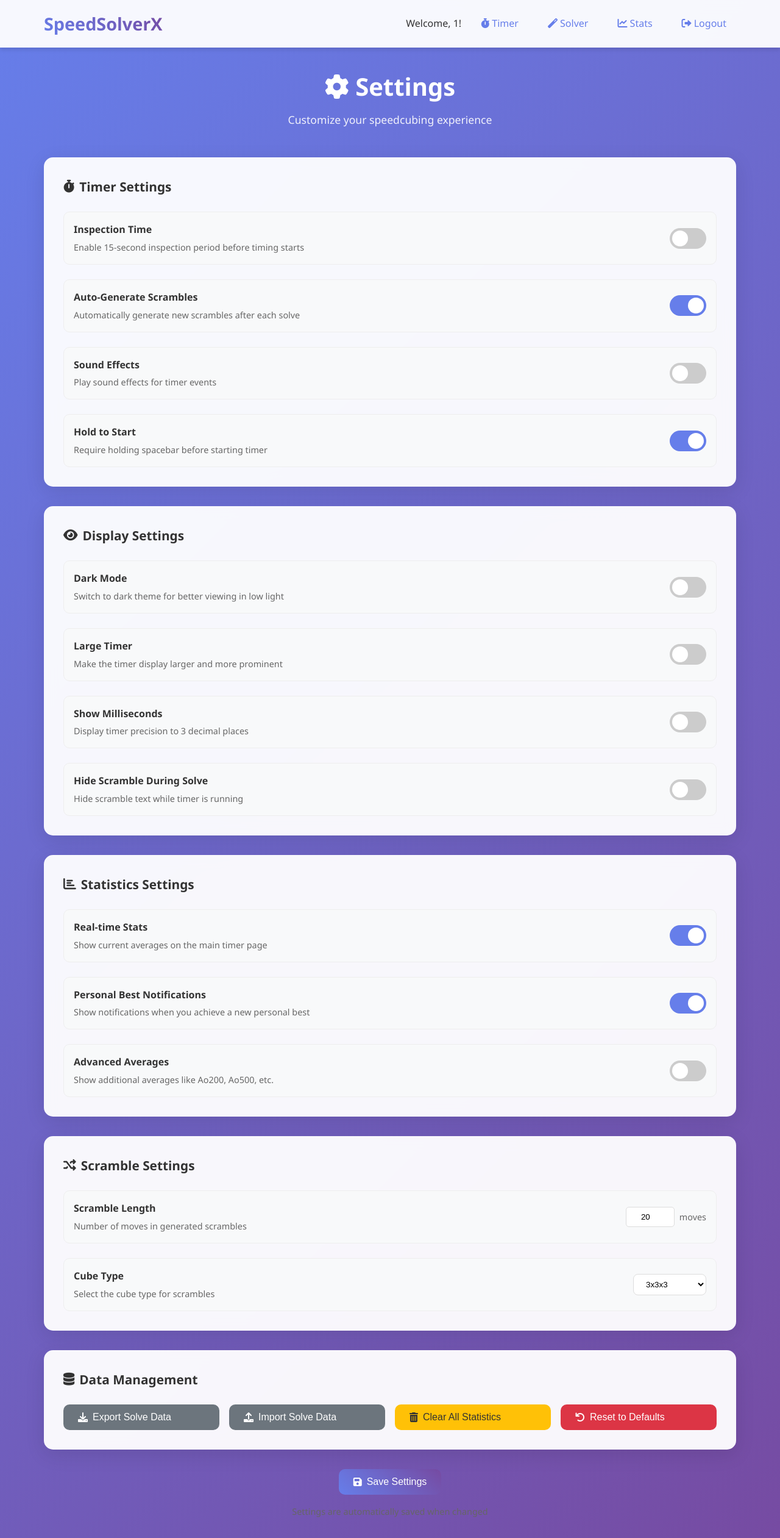
After one commit to ITFest-Projects-PISG-2025-26/SpeedSolverX, a Flask app: page /settings in a window 1280 px wide. The commit adds this page. Shown: the whole page at 61% size. Run offline with Flask 3, Linux system fonts and the light colour scheme; a user stored in the database is signed in.

Commit message:
Restore complete settings system with all requested features - Timer/Display/Statistics/Scramble/Data Management settings

```diff
--- a/src/backend/app.py
+++ b/src/backend/app.py
@@ -55,6 +55,11 @@ def stats():
 
     stats_data = calculate_stats(solves)
     return render_template('stats.html', stats=stats_data, solves=solves)
+
+@app.route('/settings')
+@login_required
+def settings():
+    return render_template('settings.html')
 
 @app.route('/api/scramble')
 @login_required
--- /dev/null
+++ b/src/frontend/static/js/global-settings.js
@@ -0,0 +1,139 @@
+// Global Settings Manager - Applies settings across all pages
+class GlobalSettings {
+    constructor() {
+        this.defaultSettings = {
+            inspection: false,
+            autoScramble: true,
+            sound: false,
+            holdToStart: true,
+            darkMode: false,
+            largeTimer: false,
+            milliseconds: false,
+            hideScramble: false,
+            realtimeStats: true,
+            pbNotifications: true,
+            advancedAverages: false,
+            scrambleLength: 20,
+            cubeType: '3x3'
+        };
+
+        this.settings = this.loadSettings();
+        this.applyGlobalSettings();
+    }
+
+    loadSettings() {
+        const saved = localStorage.getItem('speedsolverx_settings');
+        if (saved) {
+            try {
+                return { ...this.defaultSettings, ...JSON.parse(saved) };
+            } catch (e) {
+                console.error('Failed to load settings:', e);
+                return { ...this.defaultSettings };
+            }
+        }
+        return { ...this.defaultSettings };
+    }
+
+    applyGlobalSettings() {
+        // Apply visual settings that affect all pages
+        this.applyDarkMode();
+        this.applyLargeTimer();
+        this.applyCustomStyles();
+
+        console.log('Global settings applied:', this.settings);
+
+        // Listen for settings changes from other pages
+        window.addEventListener('storage', (e) => {
+            if (e.key === 'speedsolverx_settings') {
+                this.settings = this.loadSettings();
+                this.applyGlobalSettings();
+                console.log('Settings refreshed from storage change');
+            }
+        });
+    }
+
+    applyDarkMode() {
+        console.log('Applying dark mode:', this.settings.darkMode);
+        if (this.settings.darkMode) {
+            document.body.classList.add('dark-mode');
+            document.documentElement.setAttribute('data-theme', 'dark');
+        } else {
+            document.body.classList.remove('dark-mode');
+            document.documentElement.setAttribute('data-theme', 'light');
+        }
+        console.log('Dark mode classes:', document.body.className);
+    }
+
+    applyLargeTimer() {
+        if (this.settings.largeTimer) {
+            document.body.classList.add('large-timer');
+        } else {
+            document.body.classList.remove('large-timer');
+        }
+    }
+
+    applyCustomStyles() {
+        // Apply other visual preferences
+        if (this.settings.milliseconds) {
+            document.body.classList.add('show-milliseconds');
+        } else {
+            document.body.classList.remove('show-milliseconds');
+        }
+
+        if (this.settings.hideScramble) {
+            document.body.classList.add('hide-scramble');
+        } else {
+            document.body.classList.remove('hide-scramble');
+        }
+    }
+
+    // Public methods for other components to use
+    getSetting(key) {
+        return this.settings[key];
+    }
+
+    getAllSettings() {
+        return { ...this.settings };
+    }
+
+    updateSetting(key, value) {
+        console.log(`GlobalSettings.updateSetting called: ${key} = ${value}`);
+        console.log('Previous settings:', this.settings);
+
+        this.settings[key] = value;
+        localStorage.setItem('speedsolverx_settings', JSON.stringify(this.settings));
+
+        console.log('Updated settings:', this.settings);
+        console.log('Saved to localStorage:', localStorage.getItem('speedsolverx_settings'));
+
+        this.applyGlobalSettings();
+
+        // Notify other pages of settings change
+        window.dispatchEvent(new CustomEvent('settingsChanged', {
+            detail: { key, value, allSettings: this.settings }
+        }));
+
+        console.log('Settings change event dispatched');
+    }
+
+    // Method to force refresh settings (useful when switching pages)
+    refreshSettings() {
+        this.settings = this.loadSettings();
+        this.applyGlobalSettings();
+    }
+}
+
+// Initialize global settings immediately
+window.globalSettings = new GlobalSettings();
+
+// Expose settings to global scope for other scripts
+window.getSettings = () => window.globalSettings.getAllSettings();
+window.getSetting = (key) => window.globalSettings.getSetting(key);
+window.updateSetting = (key, value) => window.globalSettings.updateSetting(key, value);
+
+// Auto-refresh settings when page becomes visible (for better cross-tab sync)
+document.addEventListener('visibilitychange', () => {
+    if (!document.hidden) {
+        window.globalSettings.refreshSettings();
+    }
+});
--- a/src/frontend/templates/home.html
+++ b/src/frontend/templates/home.html
@@ -6,6 +6,7 @@
     <title>Home - SpeedSolverX</title>
     <link rel="stylesheet" href="/static/css/styles.css">
     <link href="https://cdnjs.cloudflare.com/ajax/libs/font-awesome/6.0.0/css/all.min.css" rel="stylesheet">
+    <script src="/static/js/global-settings.js"></script>
 </head>
 <body>
     <nav class="navbar">
@@ -17,6 +18,7 @@
                 <span>Welcome, {{ current_user.id }}!</span>
                 <a href="/solver" class="nav-link"><i class="fas fa-magic"></i> Solver</a>
                 <a href="/stats" class="nav-link"><i class="fas fa-chart-line"></i> Stats</a>
+                <a href="/settings" class="nav-link"><i class="fas fa-cog"></i> Settings</a>
                 <a href="/logout" class="nav-link"><i class="fas fa-sign-out-alt"></i> Logout</a>
             </div>
         </div>
--- a/src/frontend/templates/login.html
+++ b/src/frontend/templates/login.html
@@ -6,6 +6,7 @@
     <title>Login - SpeedSolverX</title>
     <link rel="stylesheet" href="/static/css/styles.css">
     <link href="https://cdnjs.cloudflare.com/ajax/libs/font-awesome/6.0.0/css/all.min.css" rel="stylesheet">
+    <script src="/static/js/global-settings.js"></script>
 </head>
 <body class="auth-body">
     <div class="auth-container">
--- /dev/null
+++ b/src/frontend/templates/settings.html
@@ -0,0 +1,242 @@
+<!DOCTYPE html>
+<html lang="en">
+<head>
+    <meta charset="UTF-8">
+    <meta name="viewport" content="width=device-width, initial-scale=1.0">
+    <title>Settings - SpeedSolverX</title>
+    <link rel="stylesheet" href="/static/css/styles.css">
+    <link href="https://cdnjs.cloudflare.com/ajax/libs/font-awesome/6.0.0/css/all.min.css" rel="stylesheet">
+    <script src="/static/js/global-settings.js"></script>
+</head>
+<body>
+    <nav class="navbar">
+        <div class="nav-container">
+            <a href="/" class="nav-title-link">
+                <h1 class="nav-title">SpeedSolverX</h1>
+            </a>
+            <div class="nav-user">
+                <span>Welcome, {{ current_user.id }}!</span>
+                <a href="/timer" class="nav-link"><i class="fas fa-stopwatch"></i> Timer</a>
+                <a href="/solver" class="nav-link"><i class="fas fa-magic"></i> Solver</a>
+                <a href="/stats" class="nav-link"><i class="fas fa-chart-line"></i> Stats</a>
+                <a href="/logout" class="nav-link"><i class="fas fa-sign-out-alt"></i> Logout</a>
+            </div>
+        </div>
+    </nav>
+
+    <div class="container">
+        <div class="settings-header">
+            <h2><i class="fas fa-cog"></i> Settings</h2>
+            <p>Customize your speedcubing experience</p>
+        </div>
+
+        <!-- Timer Settings -->
+        <div class="settings-section">
+            <h3><i class="fas fa-stopwatch"></i> Timer Settings</h3>
+            <div class="settings-grid">
+                <div class="setting-item">
+                    <div class="setting-info">
+                        <label class="setting-label">Inspection Time</label>
+                        <p class="setting-description">Enable 15-second inspection period before timing starts</p>
+                    </div>
+                    <label class="switch">
+                        <input type="checkbox" id="inspectionToggle">
+                        <span class="slider"></span>
+                    </label>
+                </div>
+
+                <div class="setting-item">
+                    <div class="setting-info">
+                        <label class="setting-label">Auto-Generate Scrambles</label>
+                        <p class="setting-description">Automatically generate new scrambles after each solve</p>
+                    </div>
+                    <label class="switch">
+                        <input type="checkbox" id="autoScrambleToggle" checked>
+                        <span class="slider"></span>
+                    </label>
+                </div>
+
+                <div class="setting-item">
+                    <div class="setting-info">
+                        <label class="setting-label">Sound Effects</label>
+                        <p class="setting-description">Play sound effects for timer events</p>
+                    </div>
+                    <label class="switch">
+                        <input type="checkbox" id="soundToggle">
+                        <span class="slider"></span>
+                    </label>
+                </div>
+
+                <div class="setting-item">
+                    <div class="setting-info">
+                        <label class="setting-label">Hold to Start</label>
+                        <p class="setting-description">Require holding spacebar before starting timer</p>
+                    </div>
+                    <label class="switch">
+                        <input type="checkbox" id="holdToStartToggle" checked>
+                        <span class="slider"></span>
+                    </label>
+                </div>
+            </div>
+        </div>
+
+        <!-- Display Settings -->
+        <div class="settings-section">
+            <h3><i class="fas fa-eye"></i> Display Settings</h3>
+            <div class="settings-grid">
+                <div class="setting-item">
+                    <div class="setting-info">
+                        <label class="setting-label">Dark Mode</label>
+                        <p class="setting-description">Switch to dark theme for better viewing in low light</p>
+                    </div>
+                    <label class="switch">
+                        <input type="checkbox" id="darkModeToggle">
+                        <span class="slider"></span>
+                    </label>
+                </div>
+
+                <div class="setting-item">
+                    <div class="setting-info">
+                        <label class="setting-label">Large Timer</label>
+                        <p class="setting-description">Make the timer display larger and more prominent</p>
+                    </div>
+                    <label class="switch">
+                        <input type="checkbox" id="largeTimerToggle">
+                        <span class="slider"></span>
+                    </label>
+                </div>
+
+                <div class="setting-item">
+                    <div class="setting-info">
+                        <label class="setting-label">Show Milliseconds</label>
+                        <p class="setting-description">Display timer precision to 3 decimal places</p>
+                    </div>
+                    <label class="switch">
+                        <input type="checkbox" id="millisecondsToggle">
+                        <span class="slider"></span>
+                    </label>
+                </div>
+
+                <div class="setting-item">
+                    <div class="setting-info">
+                        <label class="setting-label">Hide Scramble During Solve</label>
+                        <p class="setting-description">Hide scramble text while timer is running</p>
+                    </div>
+                    <label class="switch">
+                        <input type="checkbox" id="hideScrambleToggle">
+                        <span class="slider"></span>
+                    </label>
+                </div>
+            </div>
+        </div>
+
+        <!-- Statistics Settings -->
+        <div class="settings-section">
+            <h3><i class="fas fa-chart-bar"></i> Statistics Settings</h3>
+            <div class="settings-grid">
+                <div class="setting-item">
+                    <div class="setting-info">
+                        <label class="setting-label">Real-time Stats</label>
+                        <p class="setting-description">Show current averages on the main timer page</p>
+                    </div>
+                    <label class="switch">
+                        <input type="checkbox" id="realtimeStatsToggle" checked>
+                        <span class="slider"></span>
+                    </label>
+                </div>
+
+                <div class="setting-item">
+                    <div class="setting-info">
+                        <label class="setting-label">Personal Best Notifications</label>
+                        <p class="setting-description">Show notifications when you achieve a new personal best</p>
+                    </div>
+                    <label class="switch">
+                        <input type="checkbox" id="pbNotificationsToggle" checked>
+                        <span class="slider"></span>
+                    </label>
+                </div>
+
+                <div class="setting-item">
+                    <div class="setting-info">
+                        <label class="setting-label">Advanced Averages</label>
+                        <p class="setting-description">Show additional averages like Ao200, Ao500, etc.</p>
+                    </div>
+                    <label class="switch">
+                        <input type="checkbox" id="advancedAveragesToggle">
+                        <span class="slider"></span>
+                    </label>
+                </div>
+            </div>
+        </div>
+
+        <!-- Scramble Settings -->
+        <div class="settings-section">
+            <h3><i class="fas fa-random"></i> Scramble Settings</h3>
+            <div class="settings-grid">
+                <div class="setting-item">
+                    <div class="setting-info">
+                        <label class="setting-label">Scramble Length</label>
+                        <p class="setting-description">Number of moves in generated scrambles</p>
+                    </div>
+                    <div class="number-input">
+                        <input type="number" id="scrambleLengthInput" value="20" min="15" max="30" class="setting-number">
+                        <span class="number-unit">moves</span>
+                    </div>
+                </div>
+
+                <div class="setting-item">
+                    <div class="setting-info">
+                        <label class="setting-label">Cube Type</label>
+                        <p class="setting-description">Select the cube type for scrambles</p>
+                    </div>
+                    <select id="cubeTypeSelect" class="setting-select">
+                        <option value="3x3">3x3x3</option>
+                        <option value="2x2">2x2x2</option>
+                        <option value="4x4">4x4x4</option>
+                        <option value="5x5">5x5x5</option>
+                        <option value="pyraminx">Pyraminx</option>
+                        <option value="skewb">Skewb</option>
+                    </select>
+                </div>
+            </div>
+        </div>
+
+        <!-- Data Management -->
+        <div class="settings-section">
+            <h3><i class="fas fa-database"></i> Data Management</h3>
+            <div class="settings-actions">
+                <button class="btn btn-secondary" id="exportDataBtn">
+                    <i class="fas fa-download"></i>
+                    Export Solve Data
+                </button>
+
+                <button class="btn btn-secondary" id="importDataBtn">
+                    <i class="fas fa-upload"></i>
+                    Import Solve Data
+                </button>
+
+                <button class="btn btn-warning" id="clearStatsBtn">
+                    <i class="fas fa-trash-alt"></i>
+                    Clear All Statistics
+                </button>
+
+                <button class="btn btn-danger" id="resetSettingsBtn">
+                    <i class="fas fa-undo"></i>
+                    Reset to Defaults
+                </button>
+            </div>
+        </div>
+
+        <!-- Save Settings -->
+        <div class="settings-footer">
+            <button class="btn btn-primary" id="saveSettingsBtn">
+                <i class="fas fa-save"></i>
+                Save Settings
+            </button>
+            <p class="settings-note">Settings are automatically saved when changed</p>
+        </div>
+    </div>
+
+    <script src="/static/js/settings.js"></script>
+</body>
+</html>
--- a/src/frontend/templates/signup.html
+++ b/src/frontend/templates/signup.html
@@ -6,6 +6,7 @@
     <title>Sign Up - SpeedSolverX</title>
     <link rel="stylesheet" href="/static/css/styles.css">
     <link href="https://cdnjs.cloudflare.com/ajax/libs/font-awesome/6.0.0/css/all.min.css" rel="stylesheet">
+    <script src="/static/js/global-settings.js"></script>
 </head>
 <body class="auth-body">
     <div class="auth-container">
--- a/src/frontend/templates/solver.html
+++ b/src/frontend/templates/solver.html
@@ -7,6 +7,7 @@
     <link rel="stylesheet" href="/static/css/styles.css">
     <link href="https://cdnjs.cloudflare.com/ajax/libs/font-awesome/6.0.0/css/all.min.css" rel="stylesheet">
     <script src="https://cdnjs.cloudflare.com/ajax/libs/three.js/r128/three.min.js"></script>
+    <script src="/static/js/global-settings.js"></script>
 </head>
 <body>
     <nav class="navbar">
@@ -18,6 +19,7 @@
                 <span>Welcome, {{ current_user.id }}!</span>
                 <a href="/timer" class="nav-link"><i class="fas fa-stopwatch"></i> Timer</a>
                 <a href="/stats" class="nav-link"><i class="fas fa-chart-line"></i> Stats</a>
+                <a href="/settings" class="nav-link"><i class="fas fa-cog"></i> Settings</a>
                 <a href="/logout" class="nav-link"><i class="fas fa-sign-out-alt"></i> Logout</a>
             </div>
         </div>
--- a/src/frontend/templates/stats.html
+++ b/src/frontend/templates/stats.html
@@ -6,6 +6,7 @@
     <title>Statistics - SpeedSolverX</title>
     <link rel="stylesheet" href="/static/css/styles.css">
     <link href="https://cdnjs.cloudflare.com/ajax/libs/font-awesome/6.0.0/css/all.min.css" rel="stylesheet">
+    <script src="/static/js/global-settings.js"></script>
 </head>
 <body>
     <nav class="navbar">
@@ -17,6 +18,7 @@
                 <span>Welcome, {{ current_user.id }}!</span>
                 <a href="/timer" class="nav-link"><i class="fas fa-stopwatch"></i> Timer</a>
                 <a href="/solver" class="nav-link"><i class="fas fa-magic"></i> Solver</a>
+                <a href="/settings" class="nav-link"><i class="fas fa-cog"></i> Settings</a>
                 <a href="/logout" class="nav-link"><i class="fas fa-sign-out-alt"></i> Logout</a>
             </div>
         </div>
--- a/src/frontend/templates/timer.html
+++ b/src/frontend/templates/timer.html
@@ -6,6 +6,7 @@
     <title>Timer - SpeedSolverX</title>
     <link rel="stylesheet" href="/static/css/styles.css">
     <link href="https://cdnjs.cloudflare.com/ajax/libs/font-awesome/6.0.0/css/all.min.css" rel="stylesheet">
+    <script src="/static/js/global-settings.js"></script>
 </head>
 <body>
     <nav class="navbar">
@@ -17,6 +18,7 @@
                 <span>Welcome, {{ current_user.id }}!</span>
                 <a href="/solver" class="nav-link"><i class="fas fa-magic"></i> Solver</a>
                 <a href="/stats" class="nav-link"><i class="fas fa-chart-line"></i> Stats</a>
+                <a href="/settings" class="nav-link"><i class="fas fa-cog"></i> Settings</a>
                 <a href="/logout" class="nav-link"><i class="fas fa-sign-out-alt"></i> Logout</a>
             </div>
         </div>
```
Also changed, not shown: src/frontend/static/js/timer.js (+62 -43 lines), src/frontend/static/js/settings.js (added).
